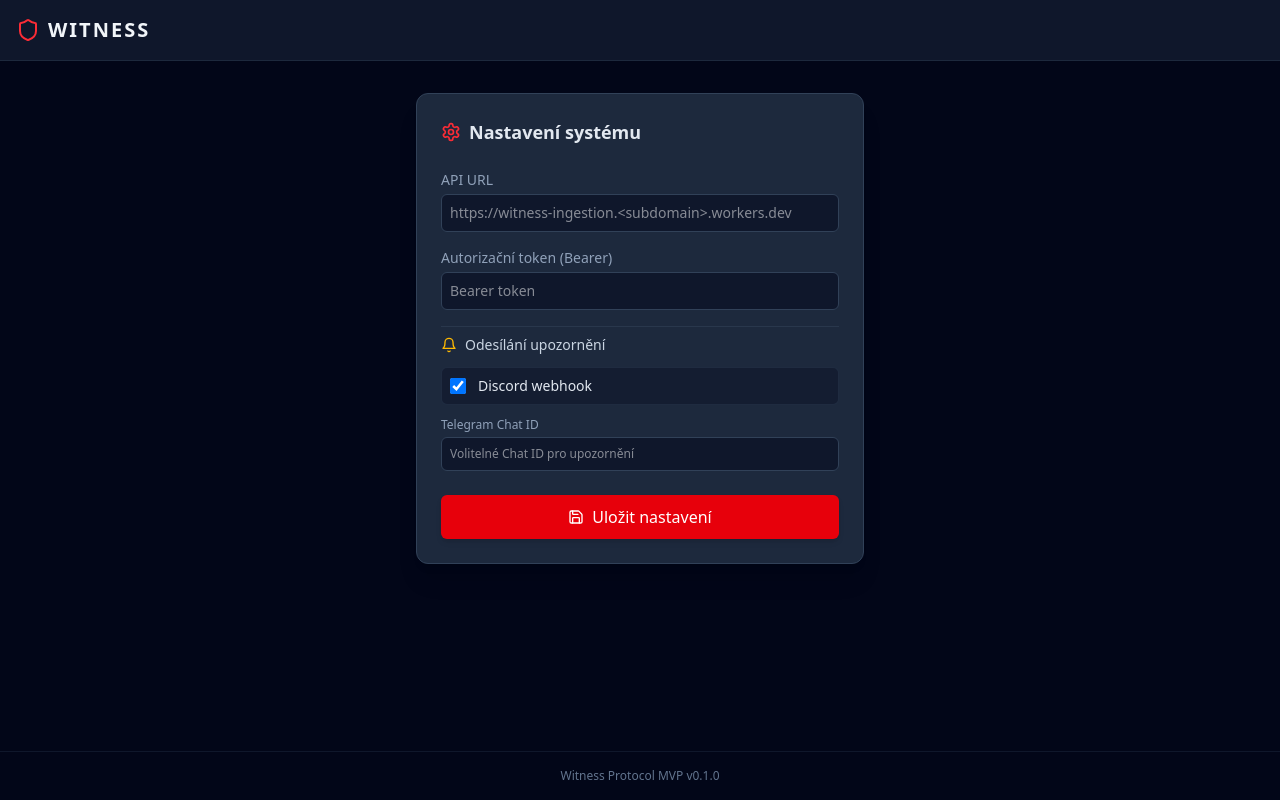
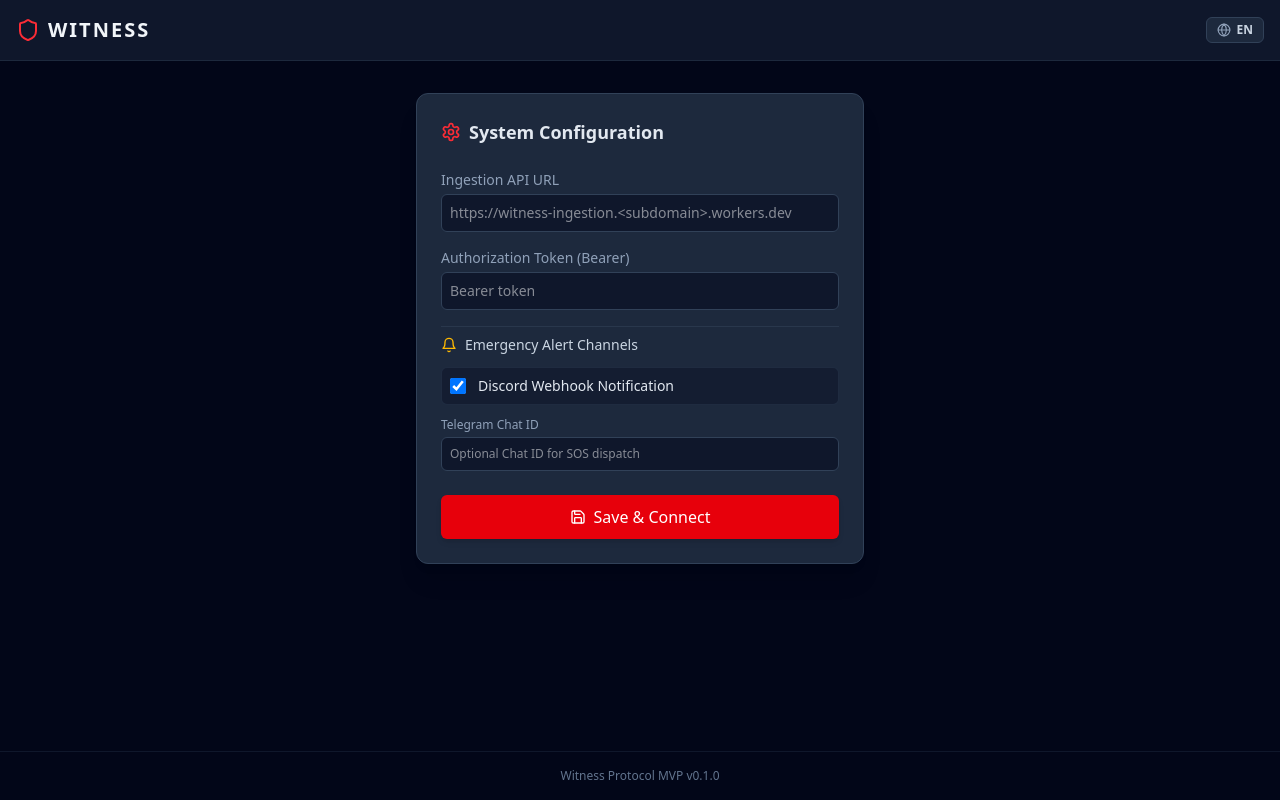
Before and after one commit to jammerdeployed/blackbox-protocol, a React (Vite) app in the folder apps/web/: page / in a window 1280 px wide. Built offline with nearby package versions, Linux system fonts and the light colour scheme.

Commit message:
feat(web): add english localization as default with i18n language switcher

```diff
--- a/apps/web/src/components/Layout.tsx
+++ b/apps/web/src/components/Layout.tsx
@@ -1,11 +1,13 @@
 import React from 'react';
-import { Shield, Settings } from 'lucide-react';
-import { cs } from '../lib/locales/cs';
+import { Shield, Settings, Globe } from 'lucide-react';
+import { useTranslation } from '../lib/locales';
 
 export const Layout: React.FC<{ children: React.ReactNode; onOpenSettings?: () => void }> = ({
   children,
   onOpenSettings,
 }) => {
+  const { t, locale, changeLocale } = useTranslation();
+
   return (
     <div className="min-h-screen bg-slate-950 text-white flex flex-col">
       <header className="flex items-center justify-between p-4 bg-slate-900 border-b border-slate-800">
@@ -13,16 +15,27 @@ export const Layout: React.FC<{ children: React.ReactNode; onOpenSettings?: () =
           <Shield className="w-6 h-6 text-red-500" />
           <h1 className="text-xl font-bold tracking-widest text-slate-100">WITNESS</h1>
         </div>
-        {onOpenSettings && (
+        <div className="flex items-center gap-2">
           <button
             type="button"
-            onClick={onOpenSettings}
-            className="p-2 rounded-lg text-slate-400 hover:text-white hover:bg-slate-800 transition-colors"
-            title={cs.config}
+            onClick={() => changeLocale(locale === 'en' ? 'cs' : 'en')}
+            className="flex items-center gap-1.5 px-2.5 py-1 rounded-md text-xs font-semibold bg-slate-800 hover:bg-slate-700 text-slate-300 hover:text-white border border-slate-700 transition-colors"
+            title="Switch Language / Přepnout jazyk"
           >
-            <Settings className="w-5 h-5" />
+            <Globe className="w-3.5 h-3.5 text-slate-400" />
+            <span className="uppercase">{locale}</span>
           </button>
-        )}
+          {onOpenSettings && (
+            <button
+              type="button"
+              onClick={onOpenSettings}
+              className="p-2 rounded-lg text-slate-400 hover:text-white hover:bg-slate-800 transition-colors"
+              title={t.config}
+            >
+              <Settings className="w-5 h-5" />
+            </button>
+          )}
+        </div>
       </header>
       <main className="flex-1 flex flex-col items-center w-full">
         {children}
--- a/apps/web/src/components/SessionList.tsx
+++ b/apps/web/src/components/SessionList.tsx
@@ -1,7 +1,7 @@
 import React from 'react';
 import { Play, RotateCw, Trash2, CheckCircle2, AlertTriangle, Radio } from 'lucide-react';
 import { getPlaybackUrl } from '../lib/api';
-import { cs } from '../lib/locales/cs';
+import { useTranslation } from '../lib/locales';
 
 export interface DisplaySession {
   id: string;
@@ -20,26 +20,29 @@ interface Props {
 }
 
 export const SessionList: React.FC<Props> = ({ sessions, apiUrl, onRefresh, onClear, isLoading }) => {
+  const { t, locale } = useTranslation();
   if (sessions.length === 0 && !onRefresh) return null;
+
+  const dateLocale = locale === 'cs' ? 'cs-CZ' : 'en-US';
 
   const renderStatusBadge = (status?: string) => {
     switch (status) {
       case 'COMPLETED':
         return (
           <span className="inline-flex items-center gap-1 text-[10px] uppercase font-bold px-1.5 py-0.5 rounded bg-emerald-950 text-emerald-400 border border-emerald-800">
-            <CheckCircle2 className="w-2.5 h-2.5" /> {cs.statusCompleted}
+            <CheckCircle2 className="w-2.5 h-2.5" /> {t.statusCompleted}
           </span>
         );
       case 'ACTIVE':
         return (
           <span className="inline-flex items-center gap-1 text-[10px] uppercase font-bold px-1.5 py-0.5 rounded bg-amber-950 text-amber-400 border border-amber-800 animate-pulse">
-            <Radio className="w-2.5 h-2.5" /> {cs.statusActive}
+            <Radio className="w-2.5 h-2.5" /> {t.statusActive}
           </span>
         );
       case 'INTERRUPTED':
         return (
           <span className="inline-flex items-center gap-1 text-[10px] uppercase font-bold px-1.5 py-0.5 rounded bg-rose-950 text-rose-400 border border-rose-800">
-            <AlertTriangle className="w-2.5 h-2.5" /> {cs.statusInterrupted}
+            <AlertTriangle className="w-2.5 h-2.5" /> {t.statusInterrupted}
           </span>
         );
       default:
@@ -50,13 +53,13 @@ export const SessionList: React.FC<Props> = ({ sessions, apiUrl, onRefresh, onCl
   return (
     <div className="w-full max-w-md mt-6 p-4 bg-slate-900/60 border border-slate-800 rounded-xl">
       <div className="flex items-center justify-between mb-4">
-        <h2 className="text-lg font-semibold text-slate-200">{cs.recentRecordings}</h2>
+        <h2 className="text-lg font-semibold text-slate-200">{t.recentRecordings}</h2>
         <div className="flex items-center gap-2">
           {onRefresh && (
             <button
               onClick={onRefresh}
               disabled={isLoading}
-              title={cs.refreshSessions}
+              title={t.refreshSessions}
               className="p-1.5 text-slate-400 hover:text-slate-200 hover:bg-slate-800 rounded-lg transition-colors disabled:opacity-50"
             >
               <RotateCw className={`w-4 h-4 ${isLoading ? 'animate-spin' : ''}`} />
@@ -65,7 +68,7 @@ export const SessionList: React.FC<Props> = ({ sessions, apiUrl, onRefresh, onCl
           {onClear && sessions.length > 0 && (
             <button
               onClick={onClear}
-              title={cs.clearHistory}
+              title={t.clearHistory}
               className="p-1.5 text-slate-400 hover:text-rose-400 hover:bg-slate-800 rounded-lg transition-colors"
             >
               <Trash2 className="w-4 h-4" />
@@ -75,7 +78,7 @@ export const SessionList: React.FC<Props> = ({ sessions, apiUrl, onRefresh, onCl
       </div>
 
       {sessions.length === 0 ? (
-        <p className="text-xs text-slate-500 text-center py-4">{cs.noRecordings}</p>
+        <p className="text-xs text-slate-500 text-center py-4">{t.noRecordings}</p>
       ) : (
         <div className="space-y-2.5 max-h-72 overflow-y-auto pr-1">
           {sessions.map((s) => (
@@ -86,7 +89,7 @@ export const SessionList: React.FC<Props> = ({ sessions, apiUrl, onRefresh, onCl
               <div className="flex flex-col gap-1 min-w-0 pr-3">
                 <div className="flex items-center gap-2">
                   <span className="text-xs font-semibold text-slate-200 truncate">
-                    {new Date(s.date).toLocaleTimeString()} · {new Date(s.date).toLocaleDateString()}
+                    {new Date(s.date).toLocaleTimeString(dateLocale)} · {new Date(s.date).toLocaleDateString(dateLocale)}
                   </span>
                   {renderStatusBadge(s.status)}
                 </div>
@@ -94,13 +97,13 @@ export const SessionList: React.FC<Props> = ({ sessions, apiUrl, onRefresh, onCl
                   <span>ID: {s.id.substring(0, 8)}...</span>
                   <span>•</span>
                   <span>
-                    {s.chunkCount} {cs.fragments}
+                    {s.chunkCount} {t.fragments}
                   </span>
                   {typeof s.duration === 'number' && s.duration > 0 && (
                     <>
                       <span>•</span>
                       <span>
-                        {s.duration}s {cs.durationSec}
+                        {s.duration}s {t.durationSec}
                       </span>
                     </>
                   )}
@@ -110,7 +113,7 @@ export const SessionList: React.FC<Props> = ({ sessions, apiUrl, onRefresh, onCl
                 href={getPlaybackUrl(apiUrl, s.id)}
                 target="_blank"
                 rel="noreferrer"
-                title={cs.play}
+                title={t.play}
                 className="flex-shrink-0 p-2.5 bg-emerald-600/20 hover:bg-emerald-600/30 text-emerald-400 border border-emerald-500/30 rounded-full transition-all hover:scale-105"
               >
                 <Play className="w-4 h-4 fill-emerald-400" />
--- a/apps/web/src/components/SettingsPanel.tsx
+++ b/apps/web/src/components/SettingsPanel.tsx
@@ -1,6 +1,6 @@
 import React, { useState } from 'react';
 import { Settings, Save, Bell, X } from 'lucide-react';
-import { cs } from '../lib/locales/cs';
+import { useTranslation } from '../lib/locales';
 
 interface Props {
   onSave: (url: string, token: string, chatId: string, discordEnabled: boolean) => void;
@@ -19,6 +19,7 @@ export const SettingsPanel: React.FC<Props> = ({
   initDiscordEnabled = true,
   onClose,
 }) => {
+  const { t } = useTranslation();
   const [url, setUrl] = useState(initUrl);
   const [token, setToken] = useState(initToken);
   const [chatId, setChatId] = useState(initChatId);
@@ -34,14 +35,14 @@ export const SettingsPanel: React.FC<Props> = ({
       <div className="flex items-center justify-between mb-6 text-slate-200">
         <div className="flex items-center gap-2">
           <Settings className="w-5 h-5 text-red-500" />
-          <h2 className="text-lg font-semibold">{cs.systemConfig}</h2>
+          <h2 className="text-lg font-semibold">{t.systemConfig}</h2>
         </div>
         {onClose && (
           <button
             type="button"
             onClick={onClose}
             className="p-1 rounded-md text-slate-400 hover:text-white hover:bg-slate-700 transition-colors"
-            title={cs.closeSettings}
+            title={t.closeSettings}
           >
             <X className="w-5 h-5" />
           </button>
@@ -50,7 +51,7 @@ export const SettingsPanel: React.FC<Props> = ({
 
       <form onSubmit={handleSubmit} className="space-y-4">
         <div>
-          <label className="block text-sm text-slate-400 mb-1">{cs.apiUrlLabel}</label>
+          <label className="block text-sm text-slate-400 mb-1">{t.apiUrlLabel}</label>
           <input
             type="text"
             required
@@ -62,7 +63,7 @@ export const SettingsPanel: React.FC<Props> = ({
         </div>
 
         <div>
-          <label className="block text-sm text-slate-400 mb-1">{cs.authTokenLabel}</label>
+          <label className="block text-sm text-slate-400 mb-1">{t.authTokenLabel}</label>
           <input
             type="password"
             value={token}
@@ -75,7 +76,7 @@ export const SettingsPanel: React.FC<Props> = ({
         <div className="pt-2 border-t border-slate-700/60">
           <div className="flex items-center gap-2 mb-3 text-slate-300">
             <Bell className="w-4 h-4 text-amber-400" />
-            <span className="text-sm font-medium">{cs.alertRouting}</span>
+            <span className="text-sm font-medium">{t.alertRouting}</span>
           </div>
 
           <label className="flex items-center gap-3 p-2 bg-slate-900/60 rounded-md border border-slate-700/40 cursor-pointer hover:bg-slate-900 transition-colors mb-3">
@@ -85,17 +86,17 @@ export const SettingsPanel: React.FC<Props> = ({
               onChange={(e) => setDiscordEnabled(e.target.checked)}
               className="w-4 h-4 rounded text-red-600 focus:ring-red-500 bg-slate-800 border-slate-600"
             />
-            <span className="text-sm text-slate-200">{cs.discordAlert}</span>
+            <span className="text-sm text-slate-200">{t.discordAlert}</span>
           </label>
 
           <div>
-            <label className="block text-xs text-slate-400 mb-1">{cs.telegramChatIdLabel}</label>
+            <label className="block text-xs text-slate-400 mb-1">{t.telegramChatIdLabel}</label>
             <input
               type="text"
               value={chatId}
               onChange={(e) => setChatId(e.target.value)}
               className="w-full bg-slate-900 border border-slate-700 rounded-md p-2 text-white focus:outline-none focus:border-red-500 text-xs"
-              placeholder={cs.telegramChatIdPlaceholder}
+              placeholder={t.telegramChatIdPlaceholder}
             />
           </div>
         </div>
@@ -105,7 +106,7 @@ export const SettingsPanel: React.FC<Props> = ({
           className="w-full flex items-center justify-center gap-2 bg-red-600 hover:bg-red-500 p-2.5 rounded-md font-medium text-white transition-colors mt-6 shadow-md"
         >
           <Save className="w-4 h-4" />
-          {cs.saveAndConnect}
+          {t.saveAndConnect}
         </button>
       </form>
     </div>
--- a/apps/web/src/components/StatusBar.tsx
+++ b/apps/web/src/components/StatusBar.tsx
@@ -1,4 +1,5 @@
 import { Wifi, WifiOff, Upload, Clock, HardDrive } from 'lucide-react';
+import { useTranslation } from '../lib/locales';
 
 interface Props {
   chunkCount: number;
@@ -14,12 +15,14 @@ function formatBytes(bytes: number): string {
 }
 
 export const StatusBar: React.FC<Props> = ({ chunkCount, duration, isOnline, totalBytes }) => {
+  const { t } = useTranslation();
+
   return (
     <div className="flex items-center justify-between w-full p-2 bg-slate-900 border-b border-slate-800 text-sm">
       <div className="flex items-center gap-2">
         {isOnline ? <Wifi className="w-4 h-4 text-green-500" /> : <WifiOff className="w-4 h-4 text-red-500" />}
         <span className={isOnline ? 'text-green-500' : 'text-red-500'}>
-          {isOnline ? 'Online' : 'Offline'}
+          {isOnline ? t.onlineLink : 'Offline'}
         </span>
       </div>
       <div className="flex items-center gap-4 text-slate-300">
--- /dev/null
+++ b/apps/web/src/lib/locales/en.ts
@@ -0,0 +1,54 @@
+import type { TranslationKeys } from './types';
+
+export const en: TranslationKeys = {
+  appName: "Blackbox Protocol",
+  appSubtitle: "Secure off-site incident recording",
+  statusReady: "Ready",
+  statusArmed: "Armed",
+  triggerTitle: "Start Recording",
+  triggerDescription: "Instant real-time video, audio, and GPS telemetry streaming to Cloudflare Edge",
+  triggerBtn: "RECORD",
+  stopBtn: "STOP",
+  liveUploading: "LIVE STREAMING",
+  secureCloud: "Secure Cloudflare Edge",
+  evidenceSecured: "Evidence Secured",
+  onlineLink: "Online",
+  offlineQueued: "Offline (Encrypted Cache)",
+  recentRecordings: "Recorded Sessions",
+  noRecordings: "No past sessions found",
+  durationSec: "duration",
+  fragments: "chunks",
+  play: "Play stream",
+  copyLink: "Copy playback link",
+  linkCopied: "Playback link copied to clipboard",
+  config: "Settings",
+  systemConfig: "System Configuration",
+  endpointAndAlerts: "Server connection & alert routing",
+  serverConnection: "Edge Ingestion Connection",
+  alertRouting: "Emergency Alert Channels",
+  saveAndConnect: "Save & Connect",
+  footerText: "Cryptographically chained fMP4 storage on Cloudflare Edge",
+  cameraPermissionDenied: "Camera or microphone permission denied. Please allow access in your browser settings.",
+  cameraInitFailed: "Failed to initialize camera and microphone streams.",
+  alreadyRecording: "Recording is already active.",
+  networkOfflineWarning: "Network unavailable — fragments are cached in encrypted IndexedDB queue.",
+  tamperProofHash: "SHA-256 Verified Immutability",
+  pendingUploads: "Pending Uploads",
+  totalUploaded: "Uploaded",
+  errorPrefix: "Error",
+  telegramAlert: "Telegram Emergency Bot",
+  discordAlert: "Discord Webhook Notification",
+  emailAlert: "Email Notification (Resend)",
+  emailPlaceholder: "emergency-contact@example.com",
+  apiUrlLabel: "Ingestion API URL",
+  authTokenLabel: "Authorization Token (Bearer)",
+  telegramChatIdLabel: "Telegram Chat ID",
+  telegramChatIdPlaceholder: "Optional Chat ID for SOS dispatch",
+  closeSettings: "Close",
+  refreshSessions: "Refresh sessions",
+  clearHistory: "Clear local history",
+  statusCompleted: "Completed",
+  statusActive: "Active",
+  statusInterrupted: "Interrupted",
+  statusCorrupted: "Corrupted",
+};
--- /dev/null
+++ b/apps/web/src/lib/locales/index.ts
@@ -0,0 +1,40 @@
+import { useState, useEffect } from 'react';
+import { cs } from './cs';
+import { en } from './en';
+import type { TranslationKeys } from './types';
+
+export type Locale = 'en' | 'cs';
+
+export function getStoredLocale(): Locale {
+  if (typeof window === 'undefined') return 'en';
+  return (localStorage.getItem('locale') as Locale) || 'en';
+}
+
+export function setStoredLocale(locale: Locale) {
+  if (typeof window !== 'undefined') {
+    localStorage.setItem('locale', locale);
+    window.dispatchEvent(new Event('localechange'));
+  }
+}
+
+export function useTranslation() {
+  const [locale, setLocaleState] = useState<Locale>(getStoredLocale);
+
+  useEffect(() => {
+    const handleLocaleChange = () => setLocaleState(getStoredLocale());
+    window.addEventListener('localechange', handleLocaleChange);
+    return () => window.removeEventListener('localechange', handleLocaleChange);
+  }, []);
+
+  const changeLocale = (newLocale: Locale) => {
+    setStoredLocale(newLocale);
+    setLocaleState(newLocale);
+  };
+
+  const t: TranslationKeys = locale === 'cs' ? cs : en;
+
+  return { t, locale, changeLocale };
+}
+
+export { cs, en };
+export type { TranslationKeys };
--- /dev/null
+++ b/apps/web/src/lib/locales/types.ts
@@ -0,0 +1,3 @@
+import { cs } from './cs';
+
+export type TranslationKeys = typeof cs;
```
Also changed, not shown: apps/web/src/components/RecordButton.tsx (+10 -3 lines), apps/web/src/lib/recorder.ts (+6 -3 lines).
